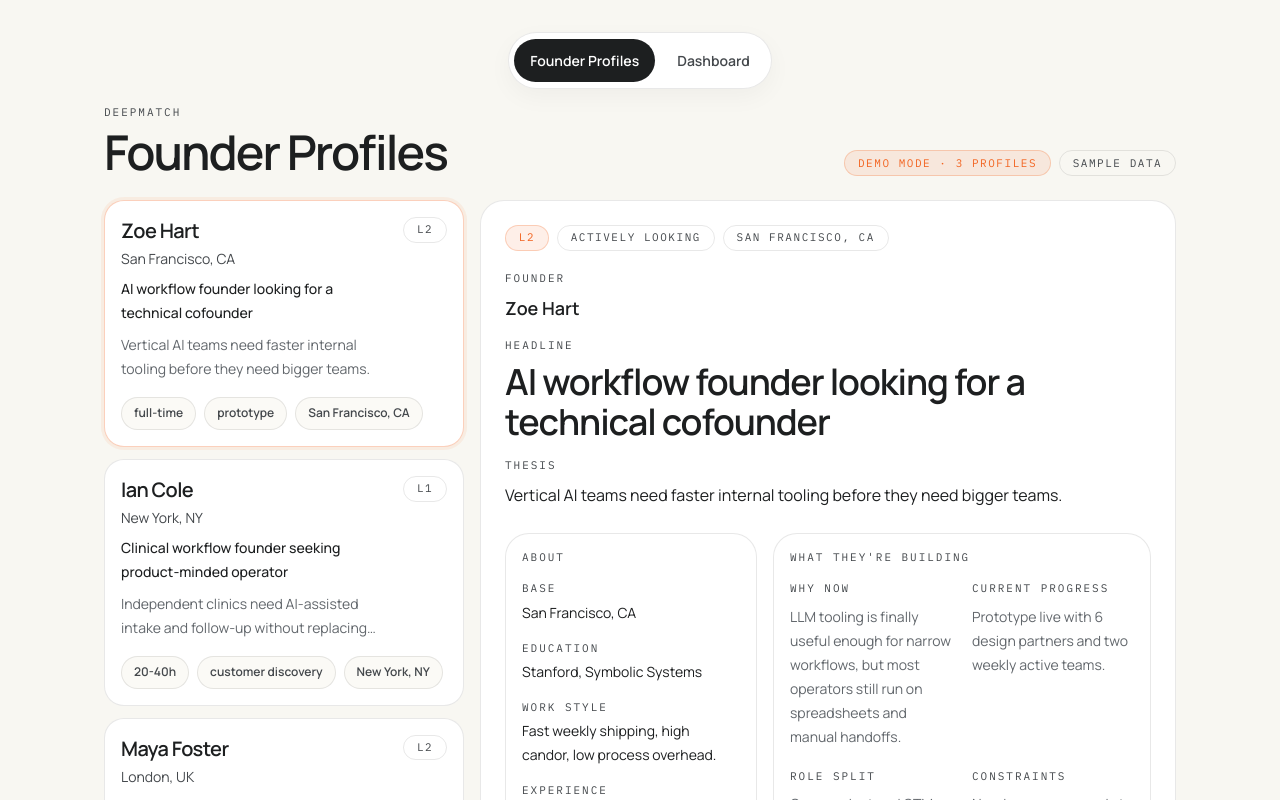
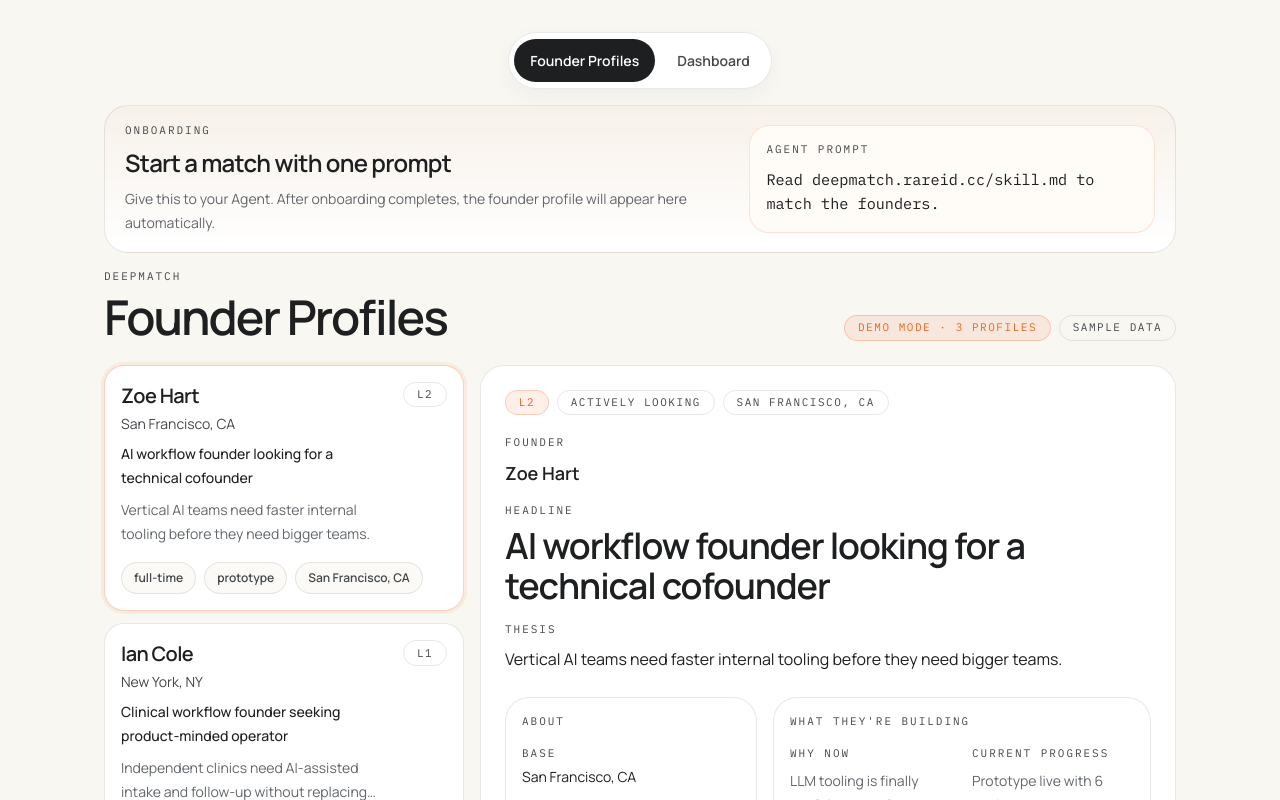
Before and after one commit to Rare-Sors/DeepMatch, a Next.js app: page / in a window 1280 px wide. Shown: the top 800 px of the page. Built offline with nearby package versions, Linux system fonts and the light colour scheme.

Commit message:
Add onboarding prompt to profiles page

```diff
--- a/app/globals.css
+++ b/app/globals.css
@@ -145,6 +145,35 @@ a {
   justify-content: space-between;
   gap: 1rem;
   padding: 0 0 0.5rem;
+}
+
+.onboarding-strip {
+  display: grid;
+  gap: 1rem;
+  border: 1px solid var(--line);
+  border-radius: 24px;
+  background:
+    linear-gradient(180deg, rgba(242, 101, 34, 0.04), rgba(255, 255, 255, 0.98));
+  padding: 1.1rem 1.25rem;
+}
+
+.onboarding-copy {
+  min-width: 0;
+}
+
+.prompt-panel {
+  border: 1px solid rgba(242, 101, 34, 0.18);
+  border-radius: 20px;
+  background: rgba(255, 252, 248, 0.96);
+  padding: 1rem;
+}
+
+.prompt-text {
+  margin-top: 0.6rem;
+  font-family: var(--font-plex-mono), monospace;
+  font-size: 0.95rem;
+  line-height: 1.6;
+  color: var(--foreground);
 }
 
 .stack-panel {
@@ -307,6 +336,11 @@ a {
     align-items: start;
   }
 
+  .onboarding-strip {
+    grid-template-columns: minmax(0, 1.2fr) minmax(320px, 0.8fr);
+    align-items: center;
+  }
+
   .dashboard-grid {
     grid-template-columns: minmax(0, 1.25fr) minmax(300px, 0.75fr);
   }
--- a/components/public-profiles-page.tsx
+++ b/components/public-profiles-page.tsx
@@ -253,6 +253,25 @@ export function PublicProfilesPage() {
     <main className="page-shell">
       <TopNav />
 
+      <section className="onboarding-strip">
+        <div className="onboarding-copy">
+          <div className="section-label">Onboarding</div>
+          <h2 className="mt-2 text-2xl font-semibold tracking-[-0.03em] text-[var(--foreground)]">
+            Start a match with one prompt
+          </h2>
+          <p className="mt-2 max-w-2xl text-sm leading-6 text-[var(--muted)]">
+            Give this to your Agent. After onboarding completes, the founder profile will appear
+            here automatically.
+          </p>
+        </div>
+        <div className="prompt-panel">
+          <div className="section-label">Agent Prompt</div>
+          <p className="prompt-text">
+            Read deepmatch.rareid.cc/skill.md to match the founders.
+          </p>
+        </div>
+      </section>
+
       <section className="hero-strip">
         <div>
           <div className="section-label">DeepMatch</div>
```
